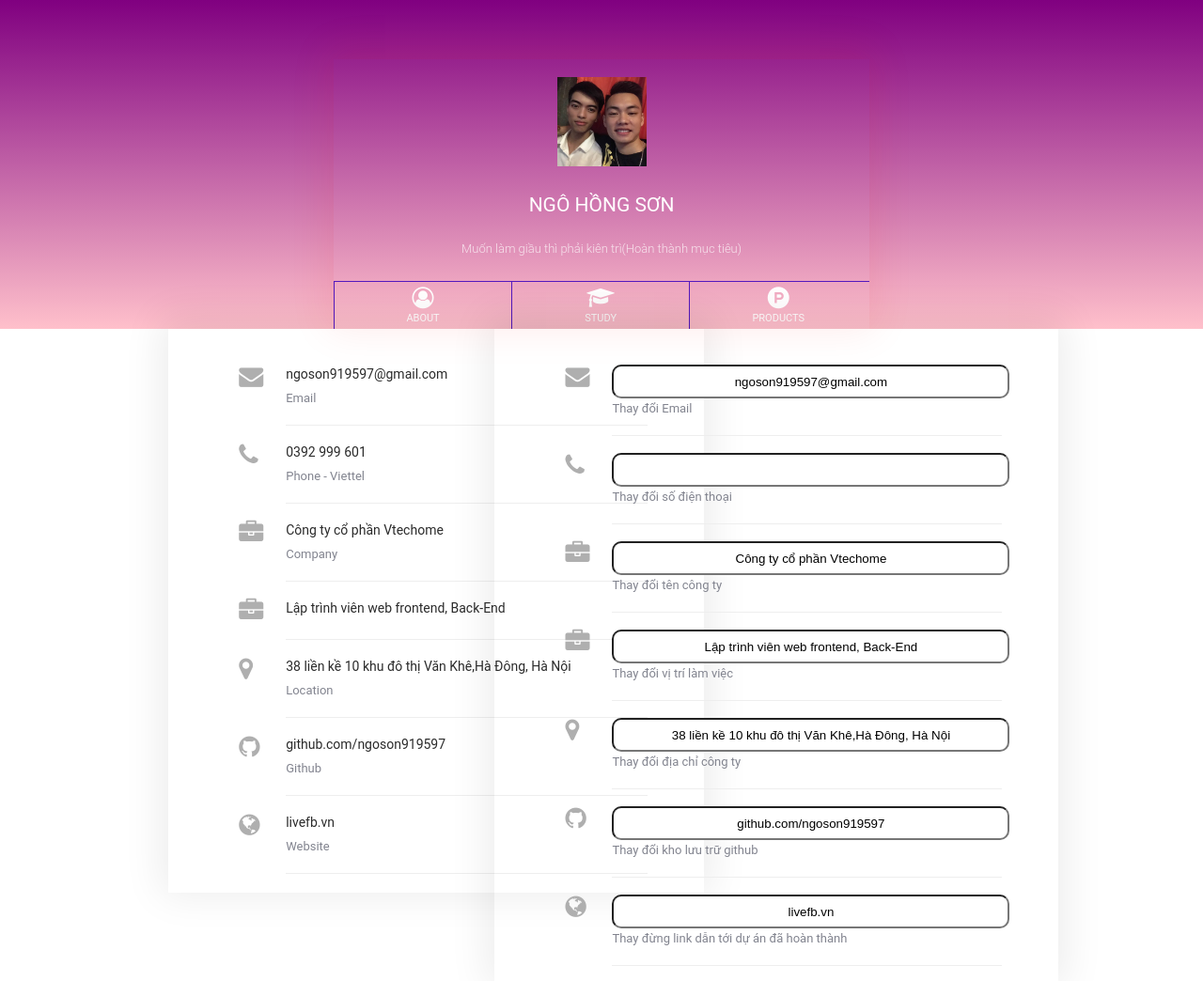
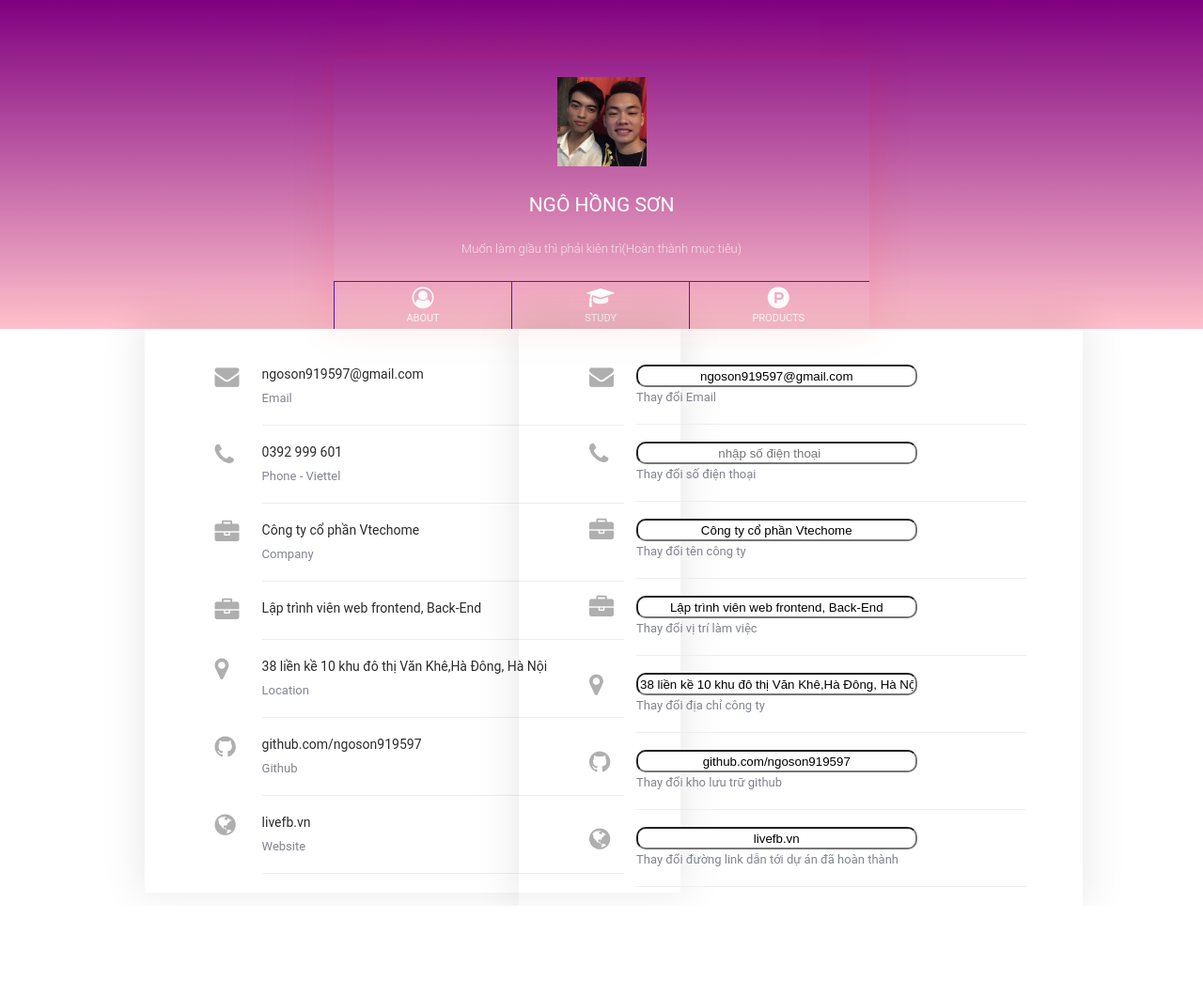
Before and after one commit to phanvantam/saletick_dev_vue, a plain HTML site: page index.html in a window 1280 px wide. Shown: the whole page at 94% size. After the commit the page ends 964 px from the top, so only its background shows below. Drawn offline with nearby package versions, Linux system fonts and the light colour scheme.

Commit message:
update vmodel

```diff
--- a/index.html
+++ b/index.html
@@ -16,8 +16,11 @@
 	<div id="profile" class="page-profile">
 		<!-- header -->
 		<div class="header">
+			<!-- nội dung chung header -->
 			<div class="content-head">
+				<!-- miêu tả chi tiết -->
 				<div class="description">
+					<!-- image ảnh đại diện -->
 					<div style="padding-top: 19px; border-radius: 50px;" class="avatar">
 						<img width="95" height="95" src="avatar-1.jpg" />
 					</div>
@@ -43,7 +46,7 @@
 						<p class="text-botton">PRODUCTS</p>
 					</span>
 				</div>
-				<!-- kết thúc click -->
+				<!-- kết thúc kiểm tra click -->
 			</div>
 		</div>
 		<!-- end header -->
@@ -54,10 +57,12 @@
 				<!-- check timeline -->
 				<div class="timeline">
 					<div class="info">
+						<!-- nội dung công việc đã làm -->
 						<div class="item">
 							{{ study[show_timeline].content }}
 						</div>
 					</div>
+					<!-- kiểm tra preview and next công việc đã làm -->
 					<div class="time">
 						<span @click="(show_timeline = show_timeline > 0 ? show_timeline - 1 : show_timeline)"
 							:class="{back: 1, fa: 1, 'fa-hand-o-left': 1, off: show_timeline == 0}">
@@ -69,6 +74,7 @@
 							:class="{next: 1, fa: 1, 'fa-hand-o-right': 1, off: show_timeline >= (study.length-1)}">
 						</span>
 					</div>
+					<!--Kết thúc kiểm tra preview and next công việc đã làm -->
 				</div>
 				<!-- end check time line -->
 				<!-- skill year -->
@@ -156,58 +162,51 @@
 					<!-- Thay đổi email -->
 					<div class="item">
 						<span class="icon fa fa-envelope"></span>
-						<input id="email" class="input-form" type="email" :value="info.email"
-							@input="info.email = $event.target.value">
+						<input v-model="info.email" id="email" class="input-form" type="email" placeholder="nhập email">
 						<br>
 						<span class="label">Thay đổi Email</span>
 					</div>
 					<!-- Thay đổi số điện thoại -->
 					<div class="item">
 						<span class="icon fa fa-phone"></span>
-						<input id="phone" class="input-form" type="number" :value="info.phone"
-							@input="info.phone = $event.target.value">
+						<input v-model="info.phone" id="position" class="input-form" type="number" placeholder="nhập số điện thoại">
 						<br>
 						<span class="label">Thay đổi số điện thoại</span>
 					</div>
 					<!-- thay đổi tên công ty -->
 					<div class="item">
 						<span class="icon fa fa-briefcase"></span>
-						<input id="company" class="input-form" type="text" :value="info.company"
-							@input="info.company = $event.target.value">
+						<input v-model="info.company" id="company" class="input-form" type="text" placeholder="nhập tên công ty">
 						<br>
 						<span class="label">Thay đổi tên công ty</span>
 					</div>
 					<!-- Thay đổi vị trí làm việc -->
 					<div class="item">
 						<span class="icon fa fa-briefcase"></span>
-						<input id="position" class="input-form" type="text" :value="info.position"
-							@input="info.position = $event.target.value">
+						<input v-model="info.position" id="position" class="input-form" type="text" placeholder="nhập vị trí làm việc">
 						<br>
 						<span class="label">Thay đổi vị trí làm việc</span>
 					</div>
 					<!-- Thay đổi Thay đổi địa chỉ công ty -->
 					<div class="item">
 						<span class="icon fa fa-map-marker"></span>
-						<input id="location" class="input-form" type="text" :value="info.location"
-							@input="info.location = $event.target.value">
+						<input id="location" class="input-form" v-model="info.location" type="text" placeholder="Nhập đị chỉ">
 						<br>
-						<span class="label">Thay đổi địa chỉ công ty </span>
+						<span class="label">Thay đổi địa chỉ công ty</span>
 					</div>
 					<!-- Thay đổi kho lưu trữ github -->
 					<div class="item">
 						<span class="icon fa fa-github"></span>
-						<input id="github" class="input-form" type="text" :value="info.github"
-							@input="info.github = $event.target.value">
+						<input v-model="info.github" id="github" class="input-form" type="text" placeholder="nhập Kho lưu trữ bằng link">
 						<br>
 						<span class="label">Thay đổi kho lưu trữ github</span>
 					</div>
 					<!-- Thay đừng link dẫn tới dự án đã hoàn thành -->
 					<div class="item">
 						<span class="icon fa fa-globe"></span>
-						<input id="website" class="input-form" type="text" :value="info.website"
-							@input="info.website = $event.target.value">
+						<input v-model="info.website" id="website" class="input-form" type="text" placeholder="nhập Website">
 						<br>
-						<span class="label">Thay đừng link dẫn tới dự án đã hoàn thành</span>
+						<span class="label">Thay đổi đường link dẫn tới dự án đã hoàn thành</span>
 					</div>
 				</div>
 			</div>
@@ -218,5 +217,4 @@
 	<!-- end page profile -->
 	<script type="text/javascript" src="main.js"></script>
 </body>
-
 </html>
--- a/main.js
+++ b/main.js
@@ -6,6 +6,7 @@ var app = new Vue({
 			study: false,
 			product: false
 		},
+		dataupdate: 'xin chao',
 		// Personal information
 		info: {
 			avatar: "",
--- a/style.css
+++ b/style.css
@@ -251,14 +251,14 @@ body{
 }
 .page-body {
     margin-bottom: 40px;
-    margin-left: 14%;
+    margin-left: 12%;
 }
 /* end content-head */
 /* content-head-form */
 /* css input form */
 .input-form{
-    width: 100%;
-    height: 30px;
+    width: 70%;
+    height: 18px;
     border-radius: 10px;
     text-align: center;
 }
@@ -277,7 +277,7 @@ body{
 }
 /*content-head-form cách phải,cách dưới */
 .content-head-form {
-    margin-right: 12%;
+    margin-right: 10%;
     margin-bottom: 40px;
 }
 /* tổng quan info about page-body-1 */
```
